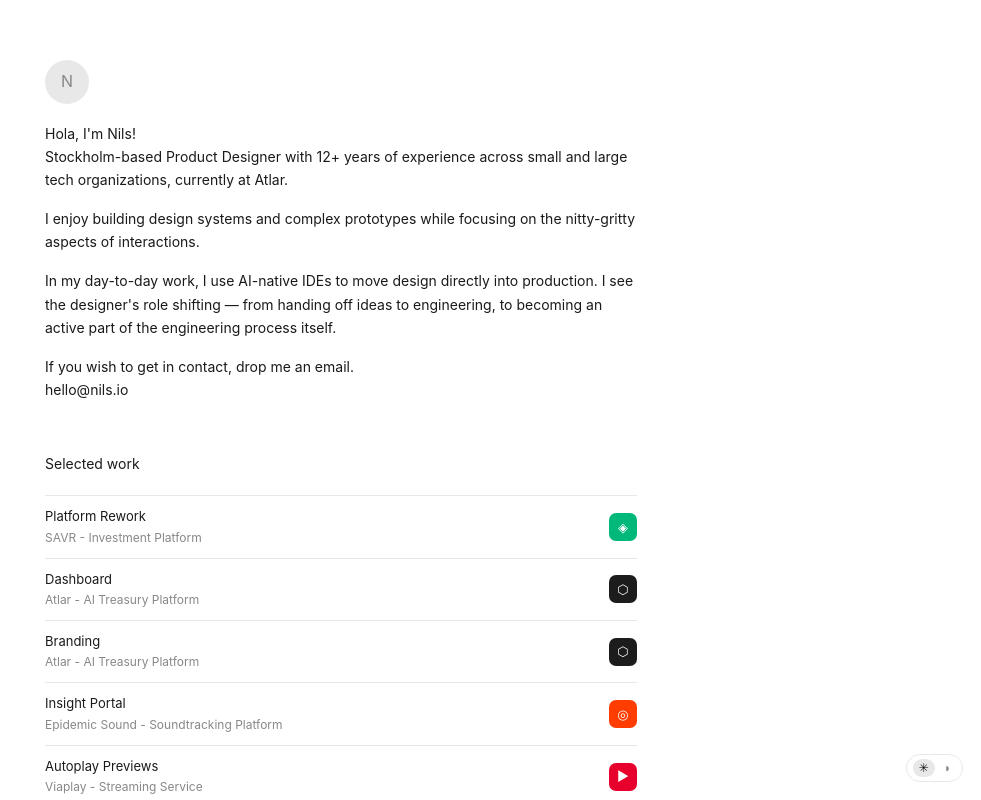
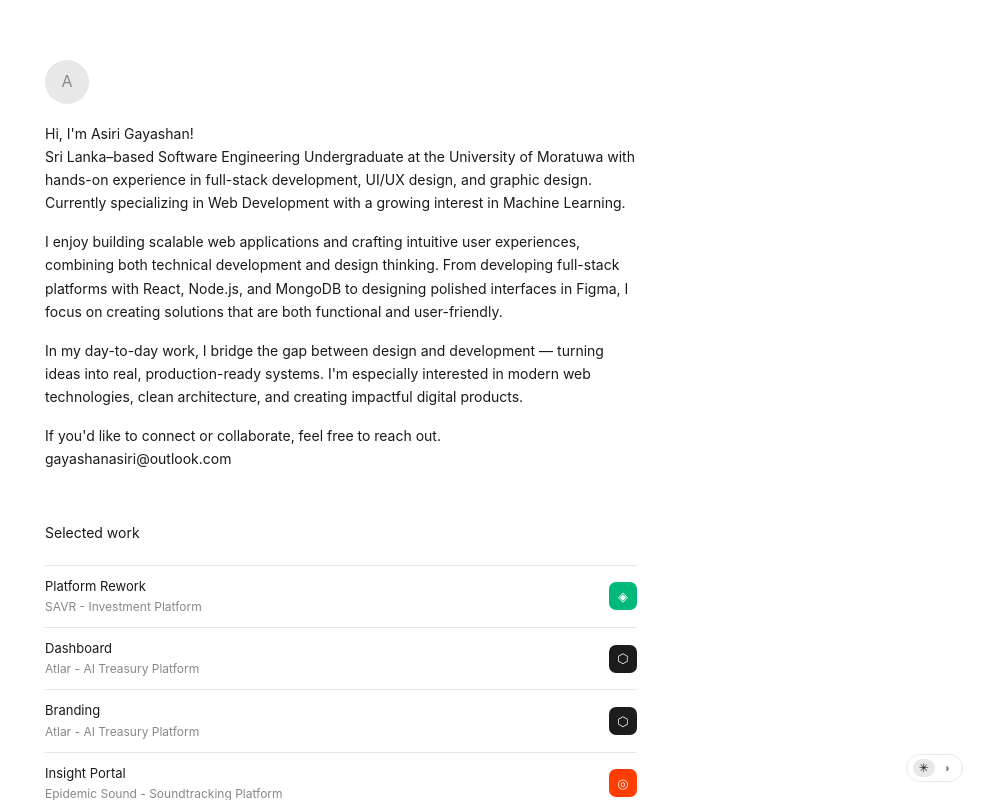
Before and after one commit to asiri-gayashan/portfolio, a React (Vite) app: page / in a window 1280 px wide. Shown: the whole page, without its empty margins (299-1280 px from the left). Built offline with nearby package versions, Linux system fonts and the light colour scheme.

Commit message:
feat: create BioSection component and add profile image.

```diff
--- a/src/components/BioSection.jsx
+++ b/src/components/BioSection.jsx
@@ -1,14 +1,14 @@
 export default function BioSection() {
   return (
     <div className="bio-section">
-      <div className="avatar">N</div>
+      <div className="avatar">A</div>
       <div className="bio-body">
-        <p>Hola, I'm Nils!</p>
-        <p>Stockholm-based Product Designer with 12+ years of experience across small and large tech organizations, currently at Atlar.</p>
-        <p className="gap">I enjoy building design systems and complex prototypes while focusing on the nitty-gritty aspects of interactions.</p>
-        <p className="gap">In my day-to-day work, I use AI-native IDEs to move design directly into production. I see the designer's role shifting — from handing off ideas to engineering, to becoming an active part of the engineering process itself.</p>
-        <p className="gap">If you wish to get in contact, drop me an email.<br />
-          <a href="mailto:hello@nils.io">hello@nils.io</a>
+        <p>Hi, I'm Asiri Gayashan!</p>
+        <p>Sri Lanka–based Software Engineering Undergraduate at the University of Moratuwa with hands-on experience in full-stack development, UI/UX design, and graphic design. Currently specializing in Web Development with a growing interest in Machine Learning.</p>
+        <p className="gap">I enjoy building scalable web applications and crafting intuitive user experiences, combining both technical development and design thinking. From developing full-stack platforms with React, Node.js, and MongoDB to designing polished interfaces in Figma, I focus on creating solutions that are both functional and user-friendly.</p>
+        <p className="gap">In my day-to-day work, I bridge the gap between design and development — turning ideas into real, production-ready systems. I'm especially interested in modern web technologies, clean architecture, and creating impactful digital products.</p>
+        <p className="gap">If you'd like to connect or collaborate, feel free to reach out.<br />
+          <a href="mailto:gayashanasiri@outlook.com">gayashanasiri@outlook.com</a>
         </p>
       </div>
     </div>
```
Also changed, not shown: src/assets/images/Asiri-Gayashan.jpg (added).
